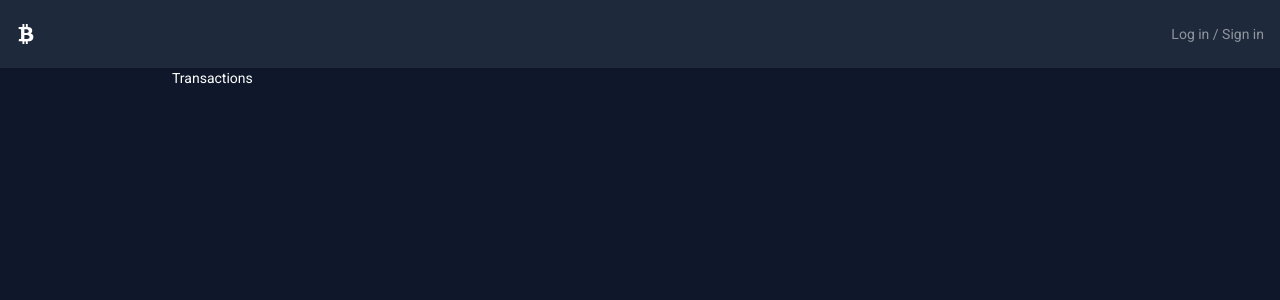
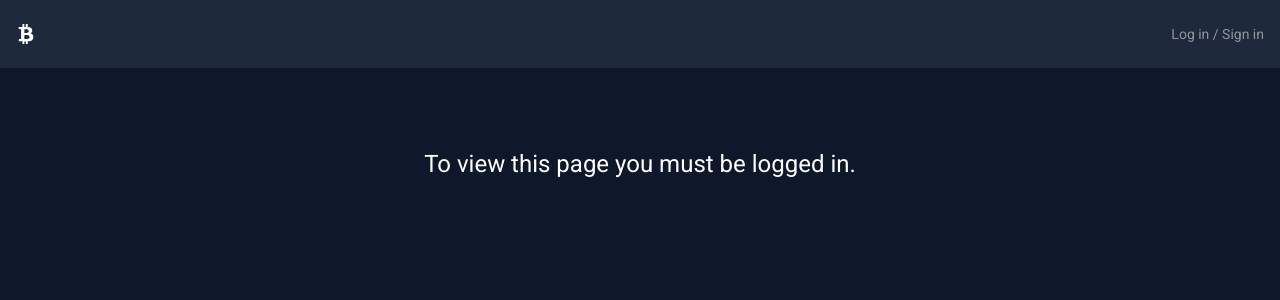
Before and after one commit to Artemonaaa/fullstack_transactions, a React (Vite) app in the folder clientReact/: page /transactions in a window 1280 px wide. Shown: the top 300 px of the page. Built offline with nearby package versions, Linux system fonts and the light colour scheme.

Commit message:
Add protected route

```diff
--- /dev/null
+++ b/clientReact/src/components/ProtectedRoute.tsx
@@ -0,0 +1,23 @@
+import React, { FC } from 'react'
+import { useAuth } from '../hooks/useAuth'
+
+interface Props {
+  children: JSX.Element
+}
+
+const ProtectedRoute: FC<Props> = ({ children }) => {
+  const isAuth = useAuth()
+  return (
+    <>
+      {isAuth ? (
+        children
+      ) : (
+        <div className="mt-20 flex flex-col items-center justify-center gap-10">
+          <h1 className="text-2xl">To view this page you must be logged in.</h1>
+        </div>
+      )}
+    </>
+  )
+}
+
+export default ProtectedRoute
--- a/clientReact/src/router/router.tsx
+++ b/clientReact/src/router/router.tsx
@@ -5,6 +5,7 @@
 import Transactions from '../pages/Transactions'
 import Categories from '../pages/Categories'
 import Auth from '../pages/Auth'
+import ProtectedRoute from '../components/ProtectedRoute'
 
 export const router = createBrowserRouter([
   {
@@ -18,16 +19,24 @@
       },
       {
         path: 'transactions',
-        element: <Transactions />,
+        element: (
+          <ProtectedRoute>
+            <Transactions />
+          </ProtectedRoute>
+        ),
       },
       {
         path: 'categories',
-        element: <Categories />,
+        element: (
+          <ProtectedRoute>
+            <Categories />
+          </ProtectedRoute>
+        ),
       },
       {
         path: 'auth',
-        element: <Auth />
-      }
+        element: <Auth />,
+      },
     ],
   },
 ])
```
Also changed, not shown: clientReact/src/assets/pngtree-error-404-page-not-found-png-image_3832696.jpg (deleted).
